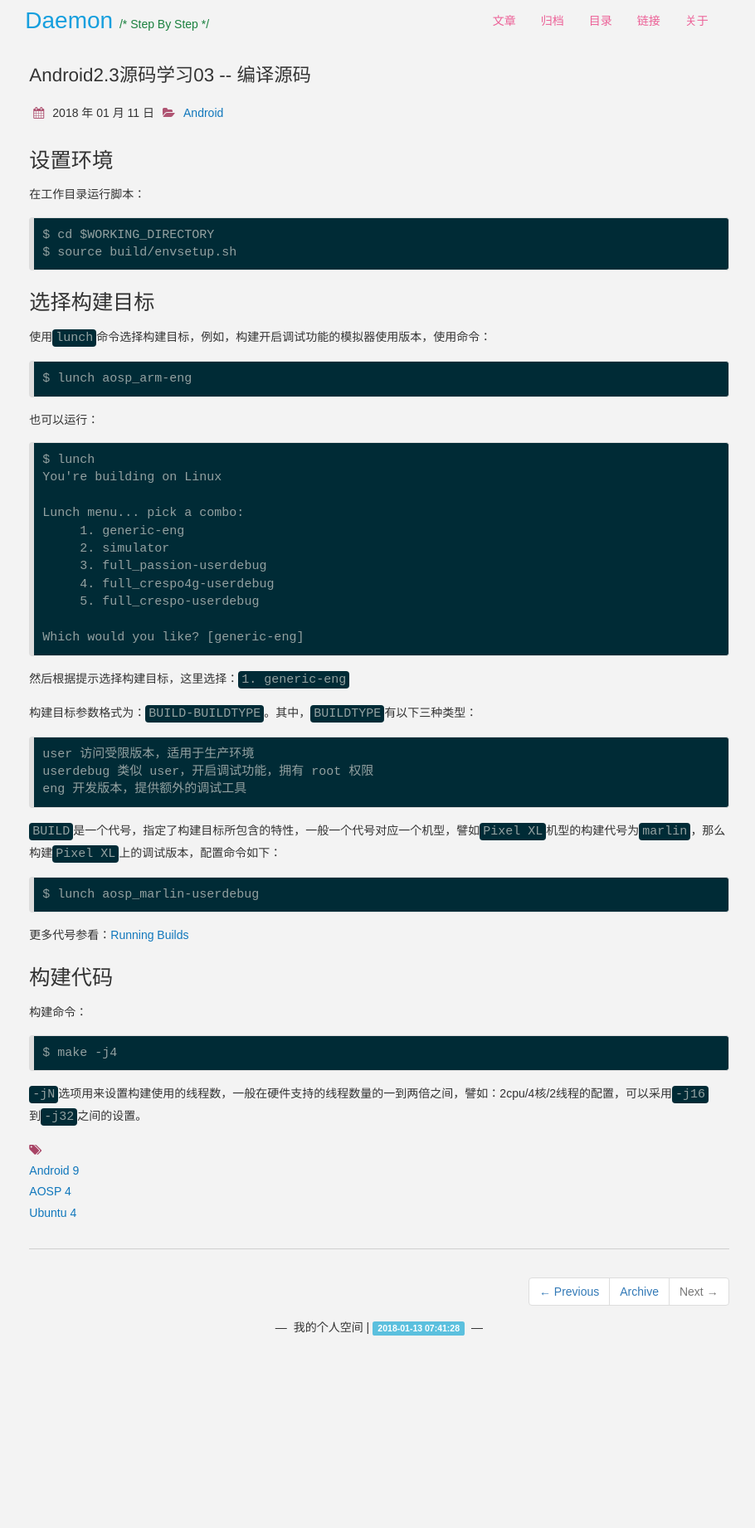
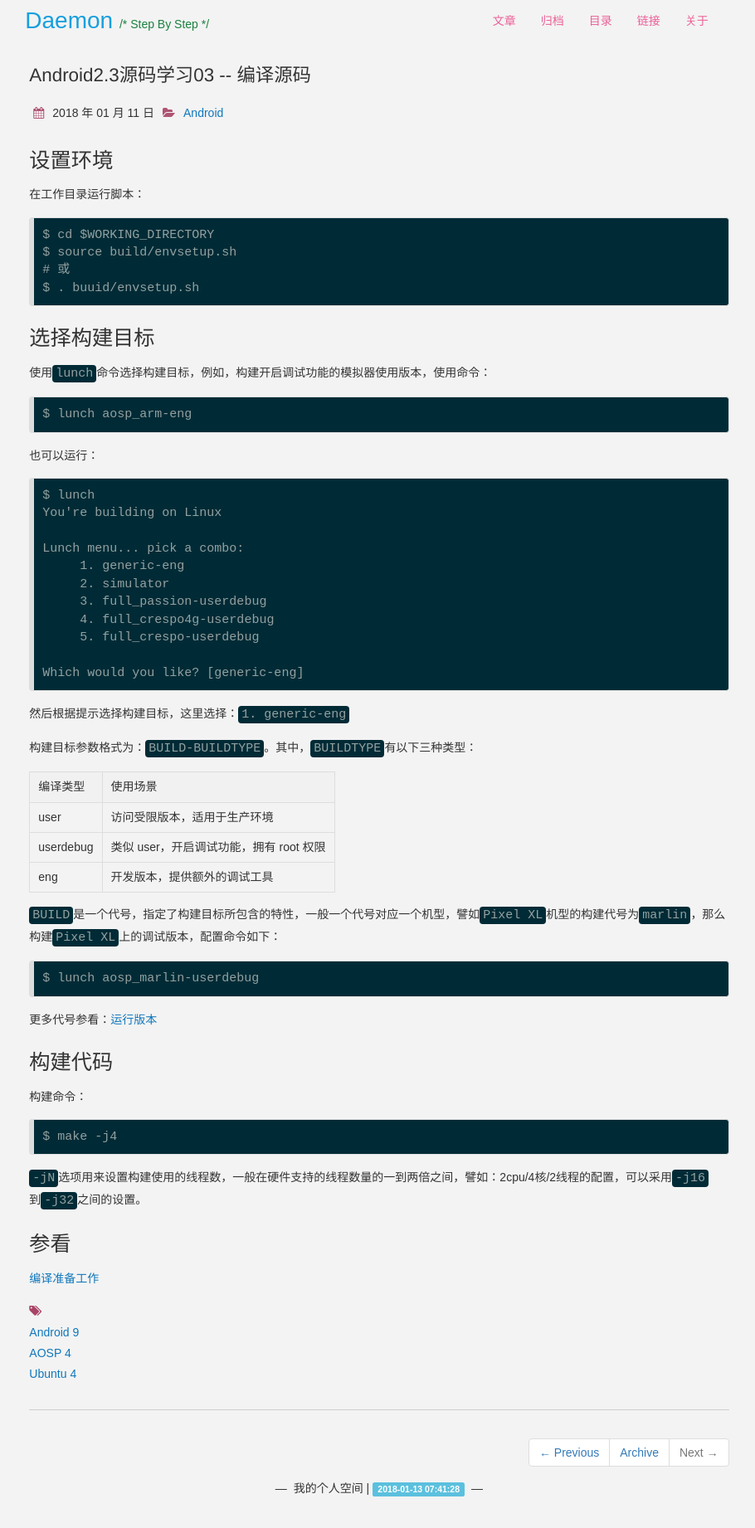
Before and after one commit to daemon369/daemon369.github.io, a Jekyll site: the page built from _posts/2018-01-11-01-aosp-2.3-003-build-aosp-code.md, in a window 1280 px wide. Shown: the whole page at 83% size, without its empty margins (183-1093 px from the left). Built offline with Jekyll 4.4.1, drawn with Linux system fonts in a browser that asks for light colours; nearby versions of some CDN libraries; comment, search, counter and statistics services are not loaded; before the commit the page ends 1648 px from its top, so only the background shows below that.

Commit message:
build aosp code

```diff
--- a/_posts/2018-01-11-01-aosp-2.3-003-build-aosp-code.md
+++ b/_posts/2018-01-11-01-aosp-2.3-003-build-aosp-code.md
@@ -16,6 +16,8 @@ date: 2018-01-11 23:51:00
 
     $ cd $WORKING_DIRECTORY
     $ source build/envsetup.sh
+    # 或
+    $ . buuid/envsetup.sh
 
 <!--excerpt-->
 
@@ -43,15 +45,17 @@ date: 2018-01-11 23:51:00
 
 构建目标参数格式为：`BUILD-BUILDTYPE`。其中，`BUILDTYPE`有以下三种类型：
 
-    user 访问受限版本，适用于生产环境
-    userdebug 类似 user，开启调试功能，拥有 root 权限
-    eng 开发版本，提供额外的调试工具
+| 编译类型  |                使用场景                 |
+| --------- | --------------------------------------- |
+| user      | 访问受限版本，适用于生产环境            |
+| userdebug | 类似 user，开启调试功能，拥有 root 权限 |
+| eng       | 开发版本，提供额外的调试工具            |
 
 `BUILD`是一个代号，指定了构建目标所包含的特性，一般一个代号对应一个机型，譬如`Pixel XL`机型的构建代号为`marlin`，那么构建`Pixel XL`上的调试版本，配置命令如下：
 
     $ lunch aosp_marlin-userdebug
 
-更多代号参看：[Running Builds](https://source.android.com/source/running)
+更多代号参看：[运行版本](https://source.android.com/source/running)
 
 # 构建代码
 
@@ -60,3 +64,7 @@ date: 2018-01-11 23:51:00
     $ make -j4
 
 `-jN`选项用来设置构建使用的线程数，一般在硬件支持的线程数量的一到两倍之间，譬如：2cpu/4核/2线程的配置，可以采用`-j16`到`-j32`之间的设置。
+
+# 参看
+
+[编译准备工作](https://source.android.com/source/building)
```
